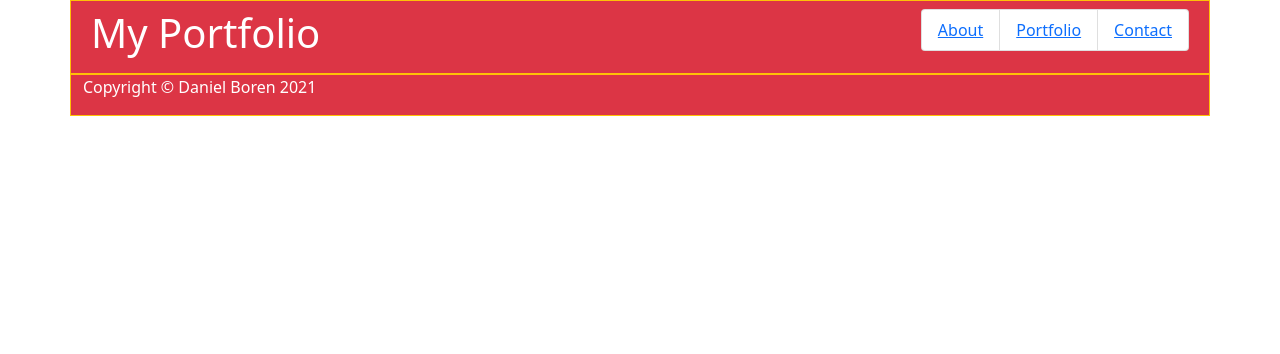
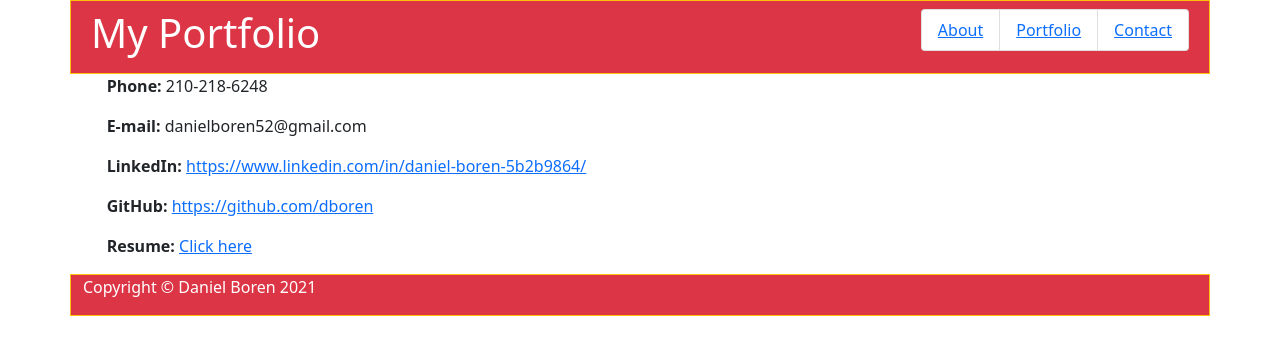
Before and after one commit to dboren/db_ReactPortfolio, a React (Create React App) app: page /contact in a window 1280 px wide. Shown: the top 354 px of the page. Built offline with nearby package versions, Linux system fonts and the light colour scheme.

Commit message:
added ContactInfo component and imported it to Contact page

```diff
--- /dev/null
+++ b/src/components/ContactInfo.js
@@ -0,0 +1,15 @@
+import React from "react";
+
+const ContactInfo = () => {
+    return (
+        <div>
+            <p class="offset-1"><strong>Phone: </strong>210-218-6248</p>
+            <p class="offset-1"><strong>E-mail: </strong>danielboren52@gmail.com</p>
+            <p class="offset-1"><strong>LinkedIn: </strong><a href="https://www.linkedin.com/in/daniel-boren-5b2b9864/">https://www.linkedin.com/in/daniel-boren-5b2b9864/</a></p>
+            <p class="offset-1"><strong>GitHub: </strong><a href="https://github.com/dboren">https://github.com/dboren</a></p>
+            <p class="offset-1"><strong>Resume: </strong><a href="Assets/db_resume.pdf">Click here</a></p>
+        </div>
+    )
+}
+
+export default ContactInfo
--- a/src/pages/Contact.js
+++ b/src/pages/Contact.js
@@ -1,12 +1,13 @@
 import React from "react";
 import Header from "../components/Header";
 import Footer from "../components/Footer";
+import ContactInfo from "../components/ContactInfo";
 
 const Home = () => {
     return (
         <div>
             <Header></Header>
-
+            <ContactInfo></ContactInfo>
             <Footer></Footer>
         </div>
     );
```
